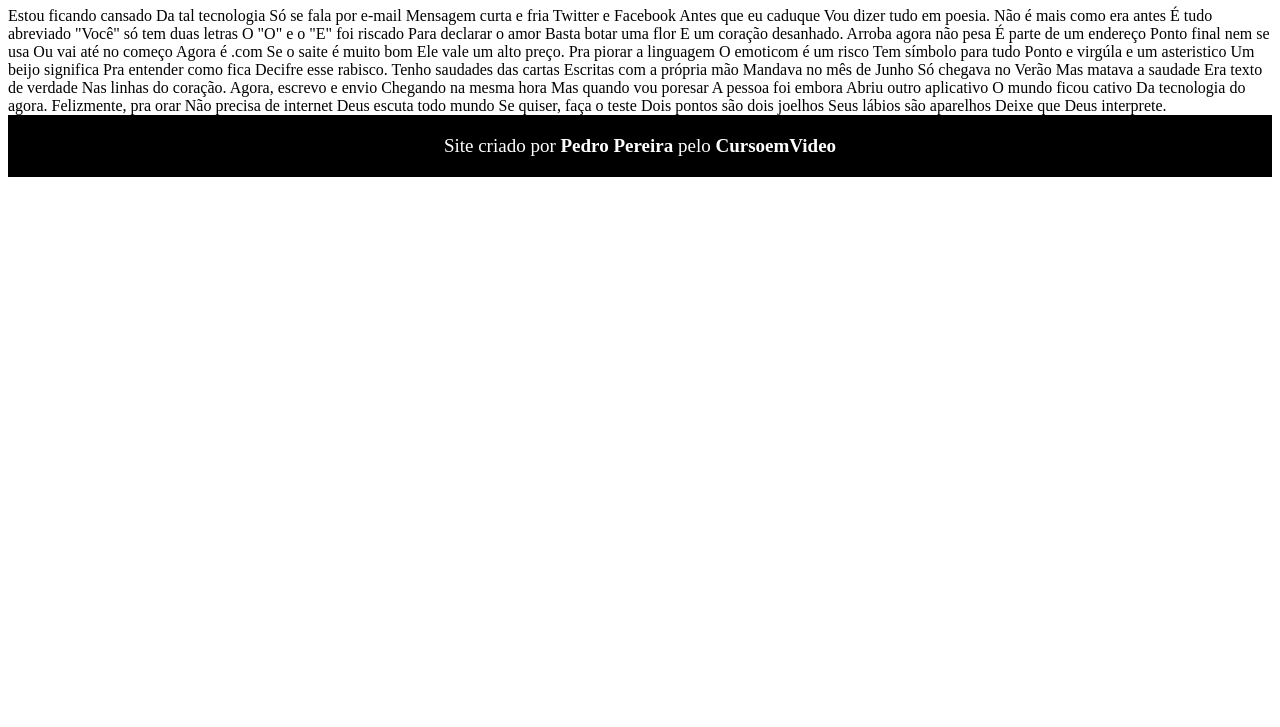
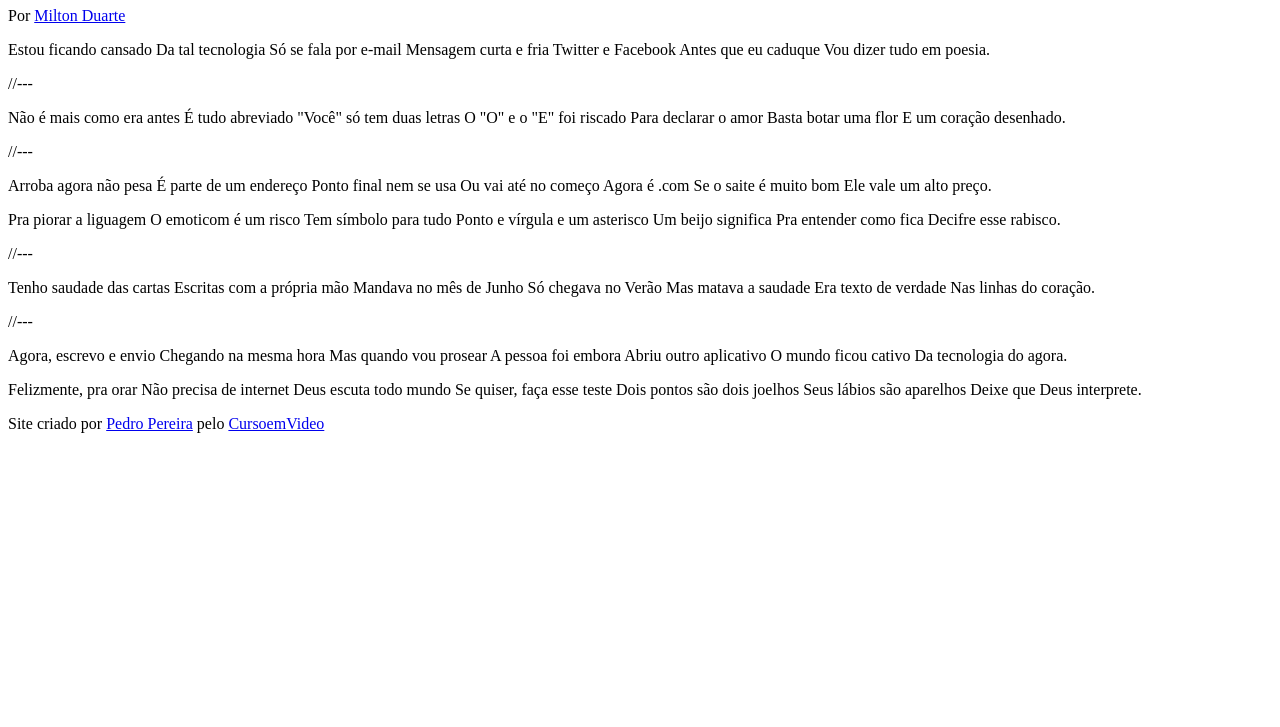
Before and after one commit to PedroPereiradaCostaJr/html-css, a plain HTML site: page exercicios/Desafios/Desafio11/projeto-cordel.html in a window 1280 px wide. Shown: the part 73-800 px from the top of the page. Drawn offline with Linux system fonts and the light colour scheme.

Commit message:
atualizando

```diff
--- a/exercicios/Desafios/Desafio11/projeto-cordel.html
+++ b/exercicios/Desafios/Desafio11/projeto-cordel.html
@@ -5,72 +5,78 @@
     <meta http-equiv="X-UA-Compatible" content="IE=edge">
     <meta name="viewport" content="width=device-width, initial-scale=1.0">
     <title>Cordel Moderno</title>
-    <link rel="stylesheet" href="style.css">
 </head>
 <body>
     <header>
-        <h1>
-            Cordel Moderno
-            por <a href="https://www.recantodasletras.com.br/poesias/3186743"> Milton Duarte</a>
+        <h1> Cordel Moderno
         </h1>
+            <p>
+            Por <a href="https://www.recantodasletras.com.br/poesias/3186743">Milton Duarte</a></h1>
+            </p>
     </header>
-        <main>
-        Estou ficando cansado
+            <p>Estou ficando cansado
             Da tal tecnologia
             Só se fala por e-mail
             Mensagem curta e fria
             Twitter e Facebook
             Antes que eu caduque
-        Vou dizer tudo em poesia.
+            Vou dizer tudo em poesia.</p>
 
-        Não é mais como era antes
+            //---
+
+            <p>Não é mais como era antes
             É tudo abreviado
             "Você" só tem duas letras
             O "O" e o "E" foi riscado
             Para declarar o amor
             Basta botar uma flor
-        E um coração desanhado.
+            E um coração desenhado.</p>
 
-        Arroba agora não pesa
+            //---
+
+            <p>Arroba agora não pesa
             É parte de um endereço
             Ponto final nem se usa
             Ou vai até no começo
             Agora é .com
             Se o saite é muito bom
-        Ele vale um alto preço.
+            Ele vale um alto preço.</p>
 
-        Pra piorar a linguagem
+            <p>Pra piorar a liguagem
             O emoticom é um risco
             Tem símbolo para tudo
-        Ponto e virgúla e um asteristico
+            Ponto e vírgula e um asterisco
             Um beijo significa
             Pra entender como fica
-        Decifre esse rabisco.
+            Decifre esse rabisco.</p>
 
-        Tenho saudades das cartas
+            //---
+
+            <p>Tenho saudade das cartas
             Escritas com a própria mão
             Mandava no mês de Junho
             Só chegava no Verão
             Mas matava a saudade
             Era texto de verdade
-        Nas linhas do coração.
+            Nas linhas do coração.</p>
 
-        Agora, escrevo e envio
+            //---
+
+            <p>Agora, escrevo e envio
             Chegando na mesma hora
-        Mas quando vou poresar
+            Mas quando vou prosear
             A pessoa foi embora
             Abriu outro aplicativo
             O mundo ficou cativo
-        Da tecnologia do agora.
+            Da tecnologia do agora.</p>
 
-        Felizmente, pra orar
+            <p>Felizmente, pra orar
             Não precisa de internet
             Deus escuta todo mundo
-        Se quiser, faça o teste
+            Se quiser, faça esse teste
             Dois pontos são dois joelhos
             Seus lábios são aparelhos
-        Deixe que Deus interprete.
-        </main>
+            Deixe que Deus interprete.</p>
     <footer>
         <p>Site criado por <a href="https://github.com/PedroPereiradaCostaJr" target="_blank">Pedro Pereira</a> pelo <a href="https://youtube.com/cursoemvideo" target="_blank">CursoemVideo</a></p>
     </footer>
--- a/exercicios/Desafios/Desafio11/style.css
+++ /dev/null
@@ -1,18 +0,0 @@
-@charset "UFT-8";
-
-footer {
-    background-color: black;
-    color: white;
-    text-align: center;
-    font-size: 19px;
-    text-decoration: none;
-    padding: 1px;
-}
-footer p > a {
-    color: white;
-    font-weight: bolder;
-    text-decoration: none;
-}
-footer a:hover {
-    text-decoration: underline;
-}
```
Lines whose indentation alone changed are shown as unchanged.
